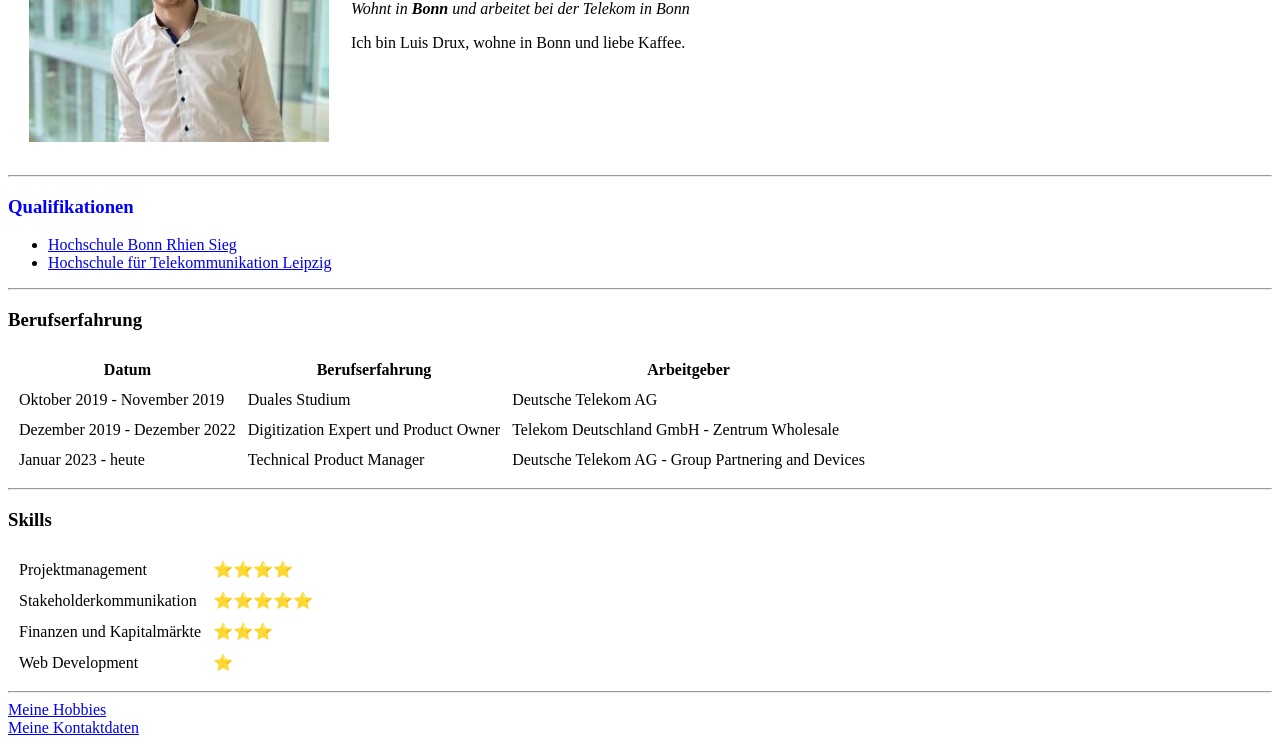
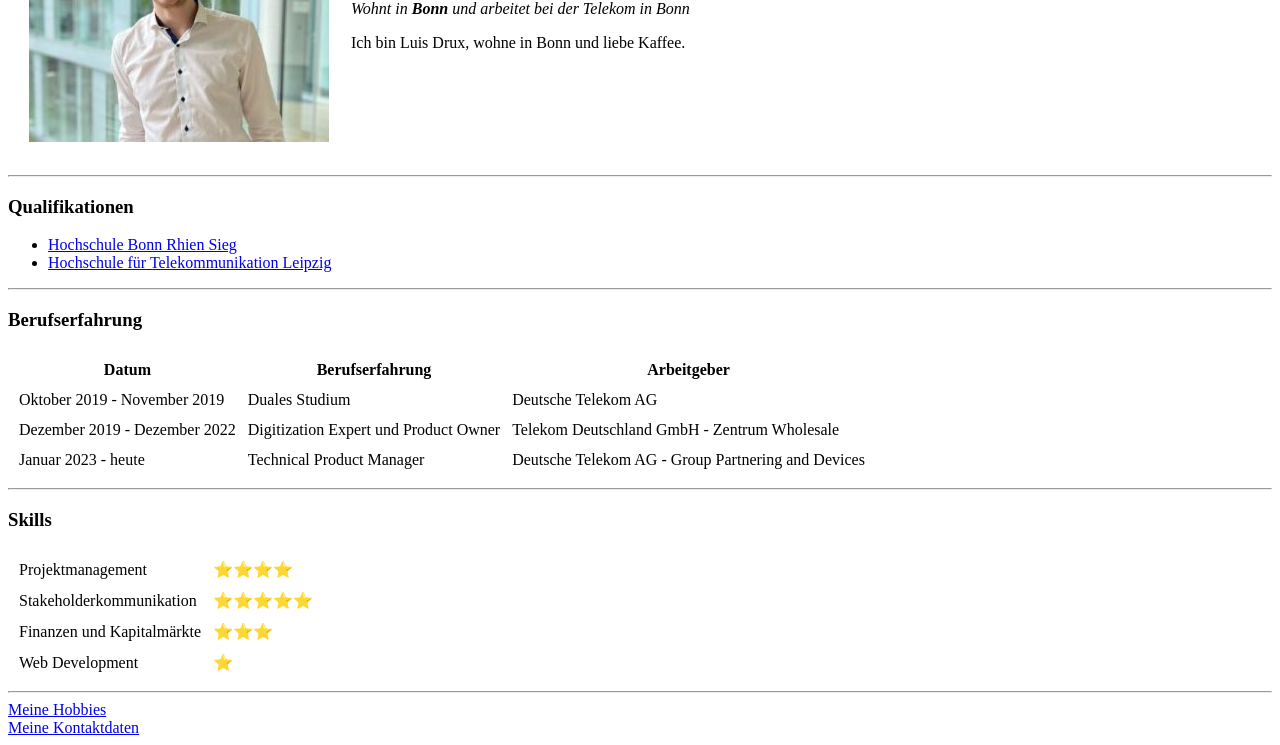
Before and after one commit to Loisel97/cv, a plain HTML site: page index.html in a window 1280 px wide. Shown: the part 187-932 px from the top of the page. Drawn offline with Linux system fonts and the light colour scheme.

Commit message:
Update index.html

```diff
--- a/index.html
+++ b/index.html
@@ -17,7 +17,7 @@
 
     <hr>
 
-    <h3 style="color:blue;">Qualifikationen</h3>
+    <h3>Qualifikationen</h3>
     <ul>
         <li><a href="https://www.h-brs.de/de">Hochschule Bonn Rhien Sieg</a></li>
         <li><a href="https://de.wikipedia.org/wiki/Hochschule_f%C3%BCr_Telekommunikation_Leipzig">Hochschule für
```
